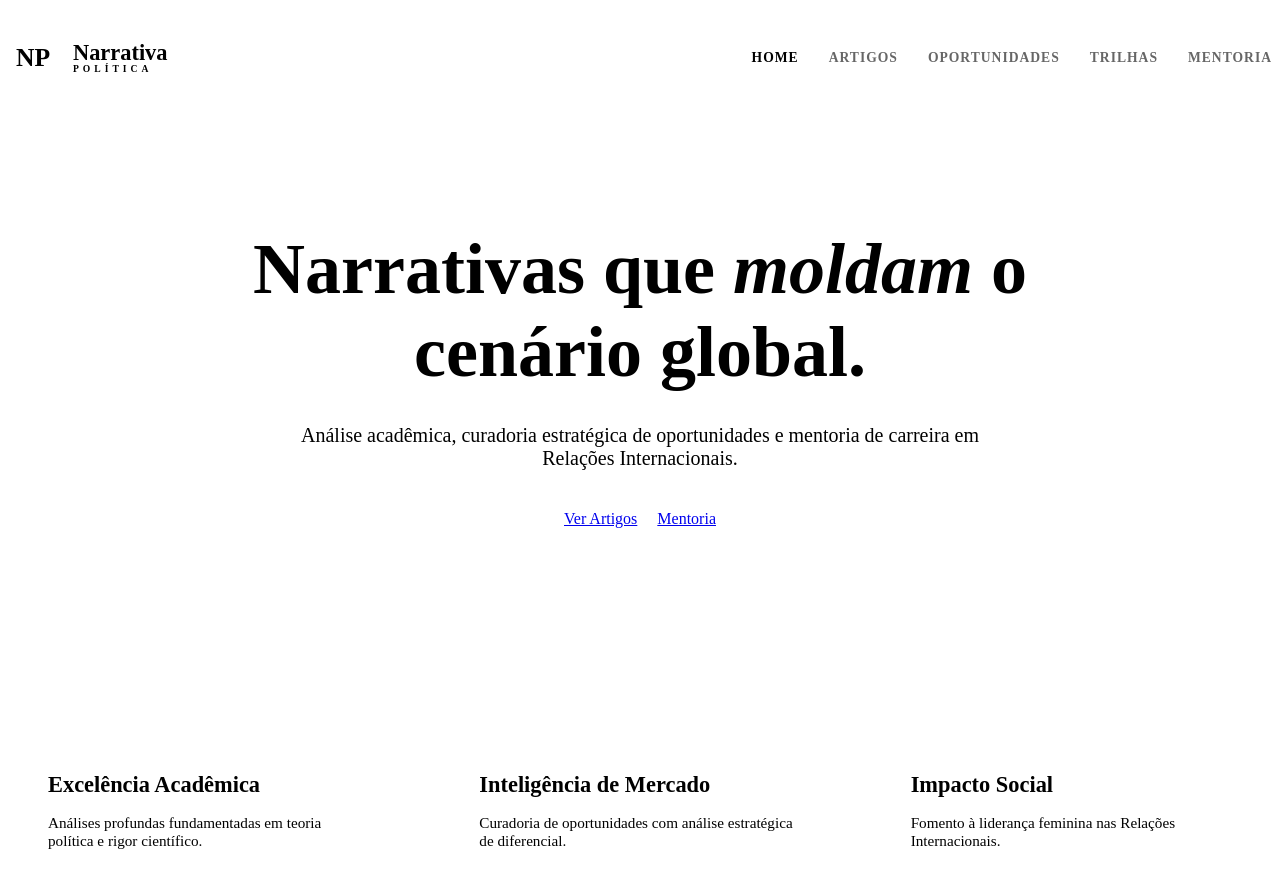
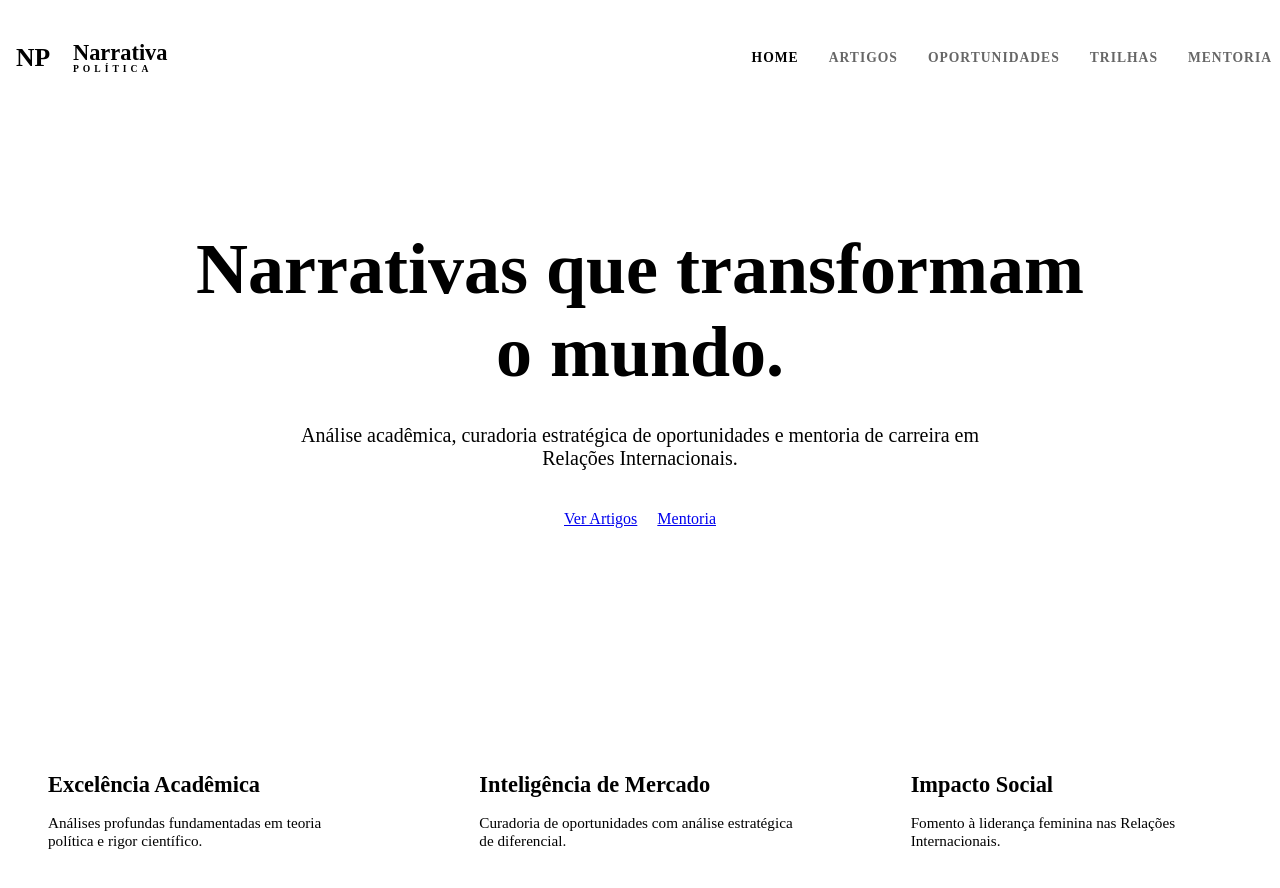
Before and after one commit to dornelinhas/Narrativa-Politica, a Vue app: page / in a window 1280 px wide. Shown: the top 888 px of the page. Built offline with nearby package versions, Linux system fonts and the light colour scheme; the HTML template or start-up script is replaced by a standard one; a web font is replaced by a local one.

Commit message:
Restored original hero title with gradient text and soft elegant background gradient

```diff
--- a/src/assets/styles/global.css
+++ b/src/assets/styles/global.css
@@ -35,7 +35,7 @@ body {
   -webkit-font-smoothing: antialiased;
 }
 
-/* Efeito de Fundo Flutuante Profissional */
+/* Fundo Degradê Suave e Elegante */
 .bg-vibrant {
   position: fixed;
   top: 0;
@@ -43,16 +43,22 @@ body {
   width: 100%;
   height: 100%;
   z-index: -1;
-  background: radial-gradient(circle at 10% 20%, rgba(0, 123, 255, 0.05) 0%, transparent 40%),
-              radial-gradient(circle at 90% 80%, rgba(255, 77, 109, 0.05) 0%, transparent 40%),
-              radial-gradient(circle at 50% 50%, rgba(138, 43, 226, 0.03) 0%, transparent 60%);
-  overflow: hidden;
+  background: linear-gradient(135deg, rgba(255, 255, 255, 1) 0%, rgba(0, 123, 255, 0.05) 25%, rgba(255, 77, 109, 0.05) 50%, rgba(255, 215, 0, 0.05) 75%, rgba(255, 255, 255, 1) 100%);
+  background-size: 200% 200%;
+  animation: gradientFlow 15s ease infinite;
 }
 
-.container {
-  max-width: 1200px;
-  margin: 0 auto;
-  padding: 0 30px;
+@keyframes gradientFlow {
+  0% { background-position: 0% 50%; }
+  50% { background-position: 100% 50%; }
+  100% { background-position: 0% 50%; }
+}
+
+.text-gradient {
+  background: linear-gradient(to right, var(--color-blue), var(--color-purple), var(--color-pink), var(--color-red));
+  -webkit-background-clip: text;
+  -webkit-text-fill-color: transparent;
+  font-weight: 900;
 }
 
 h1, h2, h3 {
--- a/src/views/HomeView.vue
+++ b/src/views/HomeView.vue
@@ -2,7 +2,7 @@
   <div class="home">
     <section class="hero">
       <div class="container hero-content">
-        <h1 class="hero-title">Narrativas que <span class="text-vibrant">moldam</span> o cenário global.</h1>
+        <h1 class="hero-title">Narrativas que <span class="text-gradient">transformam</span> o mundo.</h1>
         <p class="hero-subtitle">
           Análise acadêmica, curadoria estratégica de oportunidades e mentoria de carreira em Relações Internacionais.
         </p>
```
